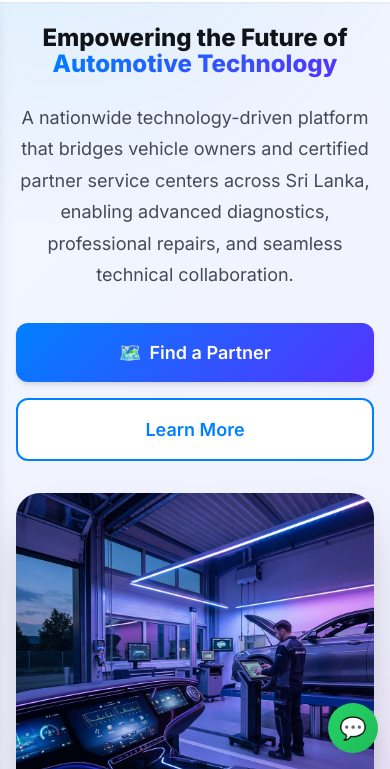
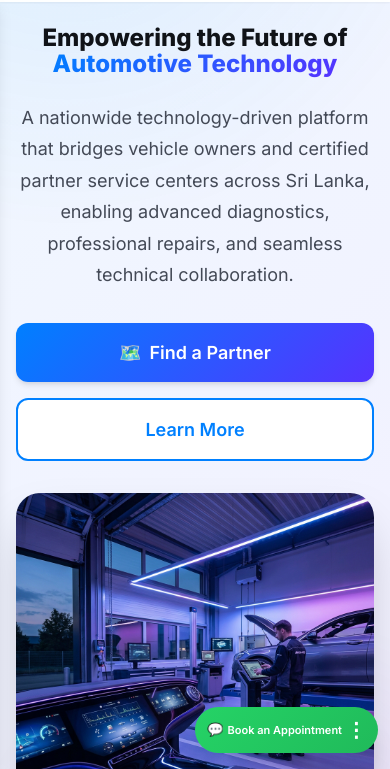
Before and after one commit to sajinux/diagnose-plus, a plain HTML site: page index.html in a window 390 px wide. Shown: the part 75-844 px from the top of the page. Drawn offline with Linux system fonts and the light colour scheme.

Commit message:
Update: Move WhatsApp menu toggle inside button on the right side

```diff
--- a/css/main.css
+++ b/css/main.css
@@ -659,24 +659,33 @@ p {
     position: fixed;
     bottom: var(--spacing-8);
     right: var(--spacing-6);
-    width: 60px;
-    height: 60px;
+    min-width: 240px;
+    padding: var(--spacing-3) var(--spacing-5);
     background: linear-gradient(135deg, #25D366, #20BA5A);
-    border-radius: 50%;
+    border-radius: var(--radius-full);
     display: flex;
     align-items: center;
-    justify-content: center;
+    justify-content: space-between;
+    gap: var(--spacing-3);
     cursor: pointer;
     box-shadow: var(--shadow-xl);
     z-index: 999;
     transition: all var(--transition-base);
     text-decoration: none;
     border: none;
-    font-size: 28px;
+    font-size: 18px;
+    color: white;
+    font-weight: var(--font-weight-semibold);
+    white-space: nowrap;
+}
+
+.whatsapp-text {
+    font-size: var(--font-size-sm);
+    flex: 1;
 }
 
 .whatsapp-button:hover {
-    transform: scale(1.1);
+    transform: scale(1.05);
     box-shadow: 0 20px 30px rgba(37, 211, 102, 0.4);
 }
 
@@ -684,10 +693,34 @@ p {
     transform: scale(0.95);
 }
 
+/* WhatsApp Menu Toggle Button - Inside button */
+.whatsapp-menu-toggle {
+    position: relative;
+    bottom: auto;
+    left: auto;
+    right: auto;
+    width: auto;
+    height: auto;
+    background: none;
+    border: none;
+    box-shadow: none;
+    z-index: auto;
+    font-size: 20px;
+    color: white;
+    cursor: pointer;
+    transition: transform var(--transition-fast);
+    padding: 0;
+    margin: 0;
+}
+
+.whatsapp-menu-toggle:hover {
+    transform: rotate(90deg);
+}
+
 /* WhatsApp Tooltip Menu */
 .whatsapp-menu {
     position: fixed;
-    bottom: 90px;
+    bottom: 100px;
     right: var(--spacing-6);
     background: var(--color-white);
     border-radius: var(--radius-2xl);
@@ -728,6 +761,7 @@ p {
     text-align: left;
     background: none;
     border: none;
+    text-decoration: none;
 }
 
 .whatsapp-menu-item:last-child {
@@ -741,30 +775,42 @@ p {
 
 @media (max-width: 768px) {
     .whatsapp-button {
-        width: 55px;
-        height: 55px;
+        min-width: 200px;
+        padding: var(--spacing-2) var(--spacing-4);
+        font-size: 15px;
         bottom: var(--spacing-6);
         right: var(--spacing-4);
-        font-size: 24px;
+    }
+
+    .whatsapp-text {
+        font-size: 12px;
     }
 
     .whatsapp-menu {
         right: var(--spacing-4);
-        max-width: 220px;
+        max-width: 200px;
     }
 }
 
 @media (max-width: 480px) {
     .whatsapp-button {
-        width: 50px;
-        height: 50px;
+        min-width: 160px;
+        padding: var(--spacing-2) var(--spacing-3);
+        font-size: 13px;
         bottom: var(--spacing-4);
         right: var(--spacing-3);
-        font-size: 22px;
+        gap: var(--spacing-1);
+    }
+
+    .whatsapp-text {
+        font-size: 11px;
     }
 
     .whatsapp-menu {
         right: var(--spacing-3);
-        max-width: 200px;
+        max-width: 160px;
     }
 }
+        max-width: 180px;
+    }
+}
--- a/js/main.js
+++ b/js/main.js
@@ -161,35 +161,50 @@ function initWhatsApp() {
         general: 'Hi! I have a question about Diagnose Plus services.'
     };
 
-    // Create WhatsApp button
-    const whatsappButton = document.createElement('button');
+    // Create WhatsApp button with label and menu toggle inside
+    const whatsappButton = document.createElement('a');
     whatsappButton.className = 'whatsapp-button';
-    whatsappButton.innerHTML = '💬';
-    whatsappButton.title = 'Contact via WhatsApp';
+    whatsappButton.innerHTML = '💬 <span class="whatsapp-text">Book an Appointment</span> <button class="whatsapp-menu-toggle" style="pointer-events: all;">⋮</button>';
+    whatsappButton.href = '#';
+    whatsappButton.title = 'Book appointment via WhatsApp';
 
-    // Create menu
+    // Create menu for other options
     const whatsappMenu = document.createElement('div');
     whatsappMenu.className = 'whatsapp-menu';
     whatsappMenu.innerHTML = `
-        <div class="whatsapp-menu-header">Select Service</div>
-        <button class="whatsapp-menu-item" data-message="booking">📅 Book Appointment</button>
-        <button class="whatsapp-menu-item" data-message="parts">⚙️ Order Spare Parts</button>
-        <button class="whatsapp-menu-item" data-message="training">🎓 Technical Training</button>
-        <button class="whatsapp-menu-item" data-message="general">💬 General Inquiry</button>
+        <div class="whatsapp-menu-header">Other Services</div>
+        <a href="#" class="whatsapp-menu-item" data-message="parts">⚙️ Order Spare Parts</a>
+        <a href="#" class="whatsapp-menu-item" data-message="training">🎓 Technical Training</a>
+        <a href="#" class="whatsapp-menu-item" data-message="general">💬 General Inquiry</a>
     `;
 
     document.body.appendChild(whatsappButton);
     document.body.appendChild(whatsappMenu);
 
-    // Toggle menu
+    // Direct booking on main button click
     whatsappButton.addEventListener('click', function(e) {
+        // Only open WhatsApp if clicking on text, not the toggle button
+        if (!e.target.closest('.whatsapp-menu-toggle')) {
+            e.preventDefault();
+            const message = messages.booking;
+            const encodedMessage = encodeURIComponent(message);
+            const whatsappURL = `https://wa.me/${phoneNumber}?text=${encodedMessage}`;
+            window.open(whatsappURL, '_blank');
+        }
+    });
+
+    // Toggle menu with the button inside
+    const menuToggle = whatsappButton.querySelector('.whatsapp-menu-toggle');
+    menuToggle.addEventListener('click', function(e) {
         e.preventDefault();
+        e.stopPropagation();
         whatsappMenu.classList.toggle('active');
     });
 
     // Handle menu item clicks
     document.querySelectorAll('.whatsapp-menu-item').forEach(item => {
-        item.addEventListener('click', function() {
+        item.addEventListener('click', function(e) {
+            e.preventDefault();
             const messageType = this.getAttribute('data-message');
             const message = messages[messageType] || messages.general;
             const encodedMessage = encodeURIComponent(message);
@@ -201,7 +216,7 @@ function initWhatsApp() {
 
     // Close menu when clicking outside
     document.addEventListener('click', function(e) {
-        if (!e.target.closest('.whatsapp-button') && !e.target.closest('.whatsapp-menu')) {
+        if (!e.target.closest('.whatsapp-menu-toggle') && !e.target.closest('.whatsapp-menu')) {
             whatsappMenu.classList.remove('active');
         }
     });
```
